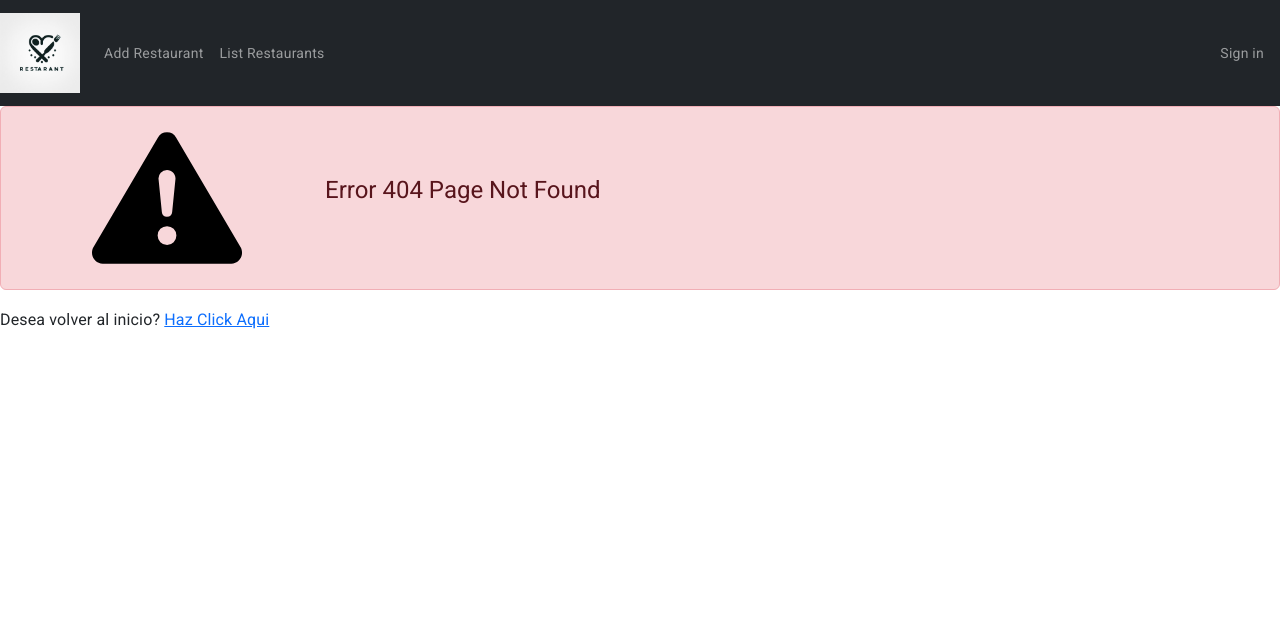
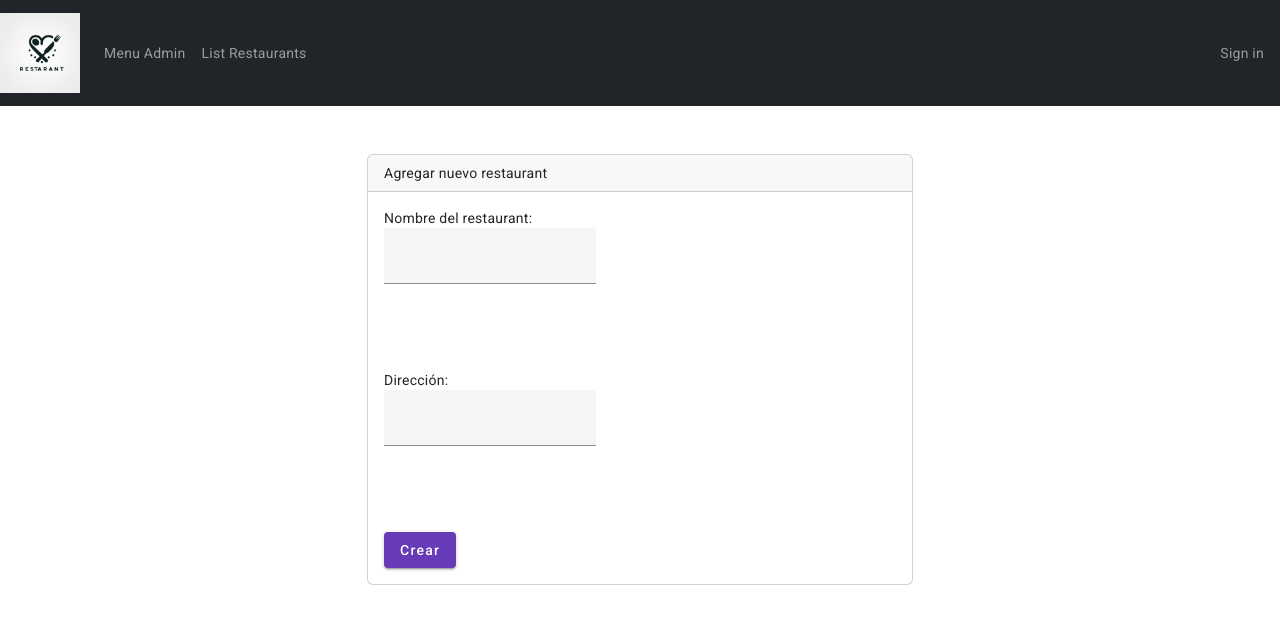
Before and after one commit to CamilaCorigliano/TPFinalUTN, an Angular app: page /add-restaurant in a window 1280 px wide. Before the commit this address had no page. Shown: the top 624 px of the page. Built offline with nearby package versions, Linux system fonts and the light colour scheme.

Commit message:
components menu admin and add restaurant

```diff
--- a/src/app/app-routing.module.ts
+++ b/src/app/app-routing.module.ts
@@ -9,6 +9,8 @@ import { RegisterAddComponent } from './components/register-add/register-add.com
 import { RestaurantListComponent } from './components/restaurant/restaurant-list/restaurant-list.component';
 import { RestaurantViewComponent } from './components/restaurant/restaurant-view/restaurant-view.component';
 import { PageReservationComponent } from 'src/app/components/page-reservation/page-reservation.component';
+import { PageMenuAdminComponent } from './components/page-menu-admin/page-menu-admin.component';
+import { RestaurantAddComponent } from './components/restaurant/restaurant-add/restaurant-add.component';
 
 const appRoutes: Routes = [
   { path: 'login', component: PageLoginComponent },
@@ -17,6 +19,8 @@ const appRoutes: Routes = [
   { path: 'reserve/:id', component: PageReservationComponent},
   { path: 'logout', component:  PageLogoutComponent},
   { path: 'list-restaurants', component:  RestaurantListComponent},
+  { path: 'menu-admin', component:  PageMenuAdminComponent},
+  { path: 'add-restaurant', component:  RestaurantAddComponent},
   { path: '', redirectTo: '/list-restaurants', pathMatch: 'full' },
   { path: '**', component : PageNotFoundComponent },
 
--- a/src/app/app.component.ts
+++ b/src/app/app.component.ts
@@ -14,7 +14,7 @@ export class AppComponent {
 
   ngOnInit() {
     this.router.events.subscribe(event => {
-      if (this.router.url === '/login' || this.router.url === '/register') {
+      if (this.router.url === '/login' || this.router.url === '/register' || this.router.url === '/menu-admin') {
         // Estás en la página de login o en la de registro
         this.showNavbar = false; //
       } else {
--- a/src/app/app.module.ts
+++ b/src/app/app.module.ts
@@ -27,6 +27,8 @@ import { RestaurantService } from './services/restaurant.service/restaurant.serv
 import { NameFilterPipe } from './name-filter.pipe';
 import { RestaurantViewComponent } from './components/restaurant/restaurant-view/restaurant-view.component';
 import { PageReservationComponent } from './components/page-reservation/page-reservation.component';
+import { PageMenuAdminComponent } from './components/page-menu-admin/page-menu-admin.component';
+import { RestaurantAddComponent } from './components/restaurant/restaurant-add/restaurant-add.component';
 
 @NgModule({
   declarations: [
@@ -41,6 +43,8 @@ import { PageReservationComponent } from './components/page-reservation/page-res
     NameFilterPipe,
     RestaurantViewComponent,
     PageReservationComponent,
+    PageMenuAdminComponent,
+    RestaurantAddComponent,
   ],
   imports: [
     BrowserModule,
@@ -67,10 +71,9 @@ export class AppModule {
   ngOnInit() {
     this.router.events.subscribe((event) => {
       if (this.router.url === '/login') {
-        // Estás en la página de login
-        this.showNavbar = false; // Suponiendo que showNavbar es una variable que controla la visibilidad del Navbar
+        this.showNavbar = false;
       } else {
-        // No estás en la página de login
+
         this.showNavbar = true;
       }
     });
--- a/src/app/components/navbar/navbar.component.html
+++ b/src/app/components/navbar/navbar.component.html
@@ -11,26 +11,23 @@
     <div class="collapse navbar-collapse" id="navbarNav">
       <ul class="navbar-nav">
         <li class="nav-item add-list">
-          <a class="nav-link" [routerLink]="['/add']" routerLinkActive="active">Add Restaurant</a>
+          <a class="nav-link" [routerLink]="['/menu-admin']" routerLinkActive="active">Menu Admin</a>
         </li>
         <li class="nav-item add-list">
           <a class="nav-link" [routerLink]="['/list-restaurants']" routerLinkActive="active">List Restaurants</a>
         </li>
         </ul><div class="collapse navbar-collapse" id="navbarNav">
           <ul class="navbar-nav">
-            <!-- ... Tus otros elementos de navegación ... -->
           </ul>
 
           <ul class="navbar-nav ms-auto mb-2 mb-lg-0">
             <ng-container *ngIf="!authService.isLoggedIn(); else loggedIn">
-              <!-- Mostrar botón de inicio de sesión si el usuario no está autenticado -->
               <li class="nav-item me-2">
                 <a class="nav-link" [routerLink]="['/login']" routerLinkActive="active">Sign in</a>
               </li>
             </ng-container>
 
             <ng-template #loggedIn>
-              <!-- Mostrar botón de cerrar sesión si el usuario está autenticado -->
               <li class="nav-item me-2">
                 <a class="nav-link" [routerLink]="['/logout']" routerLinkActive="active">Log out</a>
               </li>
--- /dev/null
+++ b/src/app/components/page-menu-admin/page-menu-admin.component.html
@@ -0,0 +1,13 @@
+<div class="container mt-5">
+    <div class="row justify-content-center">
+      <div class="col-md-8">
+        <div class="card">
+          <div class="card-body text-center">
+            <h5 class="card-title">No hay restaurantes creados</h5>
+            <p class="card-text">Haz clic en el botón para agregar un nuevo restaurante.</p>
+            <button class="btn btn-primary btn-lg" (click)="addRestaurant()">Agregar Restaurante</button>
+          </div>
+        </div>
+      </div>
+    </div>
+  </div>
--- /dev/null
+++ b/src/app/components/page-menu-admin/page-menu-admin.component.ts
@@ -0,0 +1,19 @@
+import { Component } from '@angular/core';
+import { Router } from '@angular/router';
+
+@Component({
+  selector: 'app-page-menu-admin',
+  templateUrl: './page-menu-admin.component.html',
+  styleUrls: ['./page-menu-admin.component.css']
+})
+export class PageMenuAdminComponent {
+
+  constructor(private router: Router) {}
+  ngOnInit() {
+  }
+
+  addRestaurant() {
+    this.router.navigate(['/add-restaurant']);
+  }
+
+}
--- /dev/null
+++ b/src/app/components/restaurant/restaurant-add/restaurant-add.component.html
@@ -0,0 +1,34 @@
+<div class="container mt-5">
+    <div class="row justify-content-center">
+      <div class="col-md-6">
+        <div class="card">
+          <div class="card-header">Agregar nuevo restaurant</div>
+          <div class="card-body">
+            <form [formGroup]="addRestaurantForm" (submit)="onSubmit()">
+              <div class="mb-3">
+
+                <div class="mb-3">
+                  <label for="name">Nombre del restaurant:</label>
+                  <div class="mb-5">
+                    <mat-form-field class="mb-3">
+                        <input matInput formControlName="name" type="text">
+                    </mat-form-field>
+                  </div>
+                </div>
+
+                <div class="mb-3">
+                    <label for="name">Dirección:</label>
+                    <div class="mb-5">
+                      <mat-form-field class="mb-3">
+                          <input matInput formControlName="adress" type="text">
+                      </mat-form-field>
+                    </div>
+                  </div>
+              </div>
+              <button type="submit" mat-raised-button color="primary">Crear</button>
+            </form>
+          </div>
+        </div>
+      </div>
+    </div>
+  </div>
--- /dev/null
+++ b/src/app/components/restaurant/restaurant-add/restaurant-add.component.ts
@@ -0,0 +1,35 @@
+import { Component } from '@angular/core';
+import { FormControl, FormGroup, Validators } from '@angular/forms';
+import { ActivatedRoute } from '@angular/router';
+import { RestaurantService } from 'src/app/services/restaurant.service/restaurant.service';
+
+@Component({
+  selector: 'app-restaurant-add',
+  templateUrl: './restaurant-add.component.html',
+  styleUrls: ['./restaurant-add.component.css']
+})
+export class RestaurantAddComponent {
+
+
+  constructor(private route: ActivatedRoute, private restaurantService: RestaurantService) {}
+
+  addRestaurantForm = new FormGroup({
+    name: new FormControl('', Validators.required),
+    adress: new FormControl('',Validators.required),
+  });
+
+  userId = "423de511-0560-4a98-87c2-28c50cbdb8ea";
+
+  onSubmit() {
+
+    const { name, adress } = this.addRestaurantForm.value;
+
+    this.restaurantService.createRestaurant(this.userId, name, adress)
+        .subscribe(
+          response => console.log('Respuesta de la API:', response),
+          error => console.error('Error de la API:', error)
+        );
+
+  }
+
+}
--- a/src/app/services/restaurant.service/restaurant.service.ts
+++ b/src/app/services/restaurant.service/restaurant.service.ts
@@ -19,7 +19,6 @@ export class RestaurantService {
   }
 
   getApiRestaurantsById(id: string): Observable<any> {
-    console.log("Id del restaurant", id);
     return this.http.get<any>(`${this.apiUrl}/id/${id}`);
   }
 
@@ -89,4 +88,15 @@ private hasCategory(restaurant: any, category: string): boolean {
     this.restaurants = this.originalRestaurants.slice();
     this.restaurantsSubject.next(this.restaurants);
   }
+
+  createRestaurant(user_id: string, name: string | null | undefined, adress: string | null | undefined): Observable<any> {
+    const data = {
+      manager_id: user_id,
+      name: name,
+      adress: adress
+    };
+
+    return this.http.post<any>(`${this.apiUrl}`, data);
+  }
+
 }
```
Also changed, not shown: src/app/components/page-menu-admin/page-menu-admin.component.css (added), src/app/components/restaurant/restaurant-add/restaurant-add.component.css (added), 2 other files (tests, documents, lock files or other folders).
